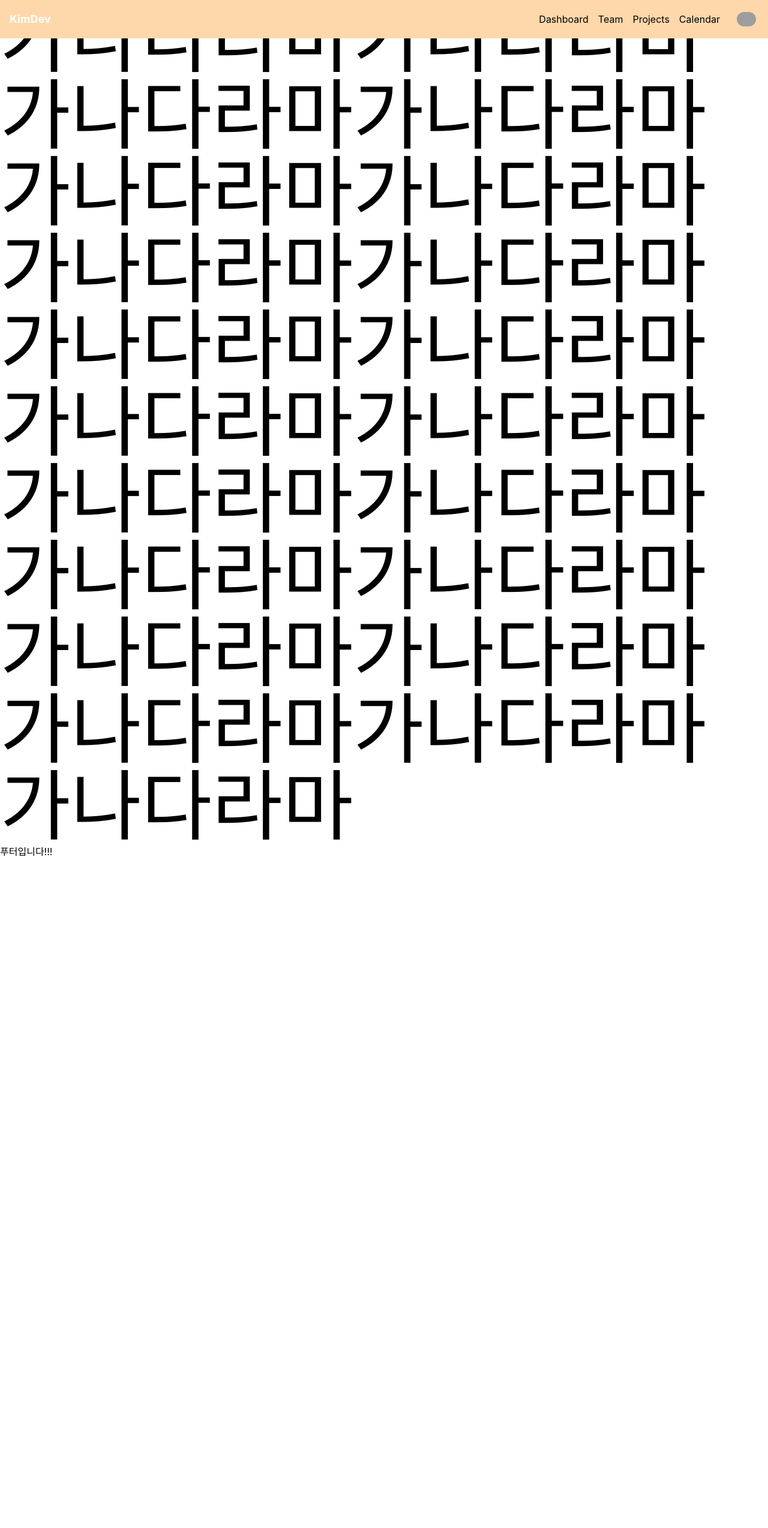
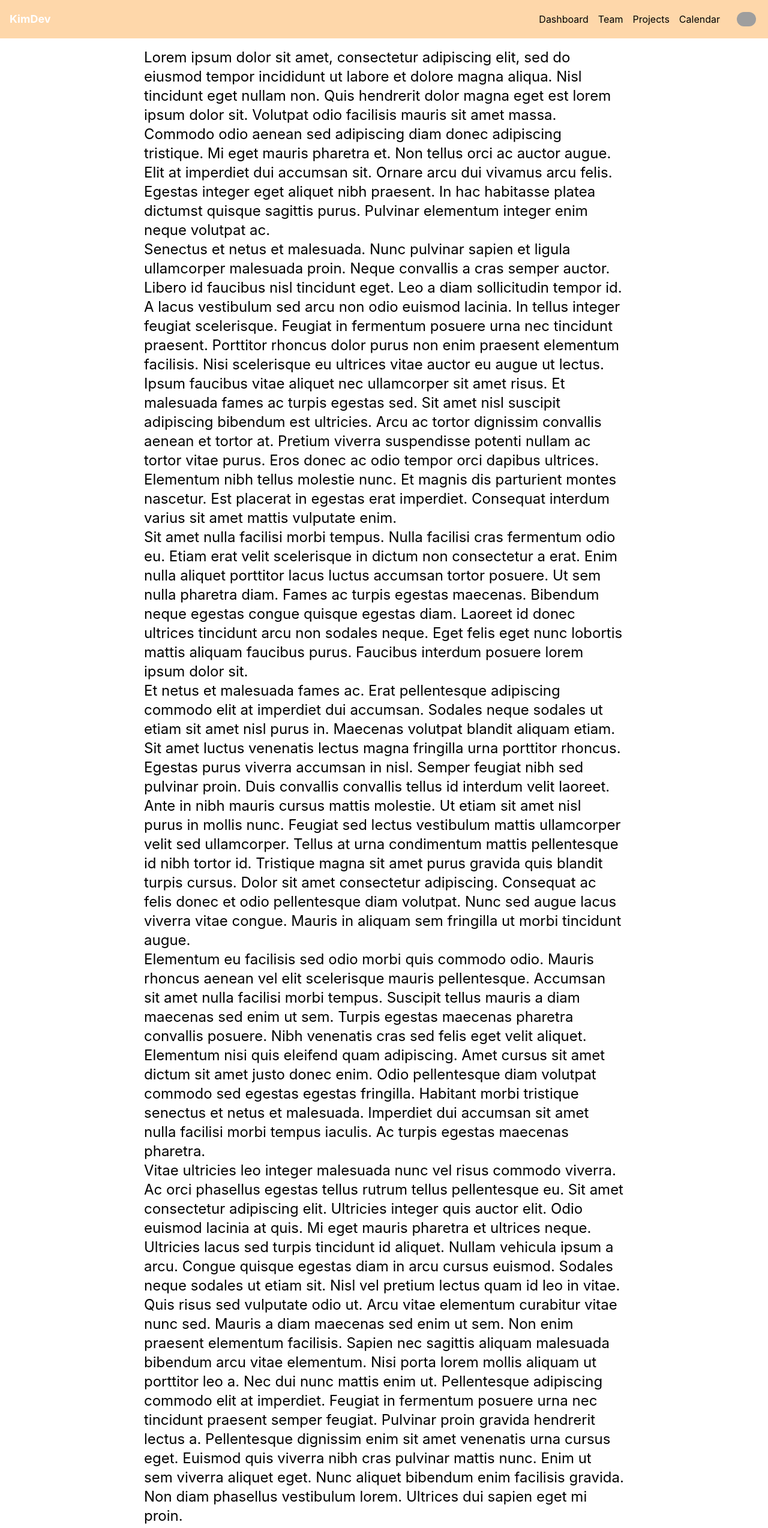
Before and after one commit to seongsoo96/blog, a Next.js app: page / in a window 1280 px wide. Shown: the top 2548 px of the page at 60% size. Before the commit the page ends 1432 px from the top, so only its background shows below. Built offline with nearby package versions, Linux system fonts and the light colour scheme; grey boxes are pictures that could not be loaded.

Commit message:
feat: modify main layout

```diff
--- a/pages/components/layout.tsx
+++ b/pages/components/layout.tsx
@@ -5,7 +5,9 @@ export default function Layout({ children }) {
 	return (
 		<>
 			<Navbar />
-			<main>{children}</main>
+			<main className="max-w-4xl mx-auto px-5 py-20 sm:px-6 md:px-8 xl:px-12 xl:max-w-4xl">
+				{children}
+			</main>
 			<Footer />
 		</>
 	);
--- a/pages/index.tsx
+++ b/pages/index.tsx
@@ -9,8 +9,158 @@ const Home: NextPage = () => {
 				<title>Blog</title>
 				<link rel="icon" href="/favicon.ico" />
 			</Head>
-			<div className="text-9xl">
-				가나다라마가나다라마가나다라마가나다라마가나다라마가나다라마가나다라마가나다라마가나다라마가나다라마가나다라마가나다라마가나다라마가나다라마가나다라마가나다라마가나다라마가나다라마가나다라마가나다라마가나다라마
+			<div className="text-2xl">
+				<p>
+					Lorem ipsum dolor sit amet, consectetur adipiscing elit, sed
+					do eiusmod tempor incididunt ut labore et dolore magna
+					aliqua. Nisl tincidunt eget nullam non. Quis hendrerit dolor
+					magna eget est lorem ipsum dolor sit. Volutpat odio
+					facilisis mauris sit amet massa. Commodo odio aenean sed
+					adipiscing diam donec adipiscing tristique. Mi eget mauris
+					pharetra et. Non tellus orci ac auctor augue. Elit at
+					imperdiet dui accumsan sit. Ornare arcu dui vivamus arcu
+					felis. Egestas integer eget aliquet nibh praesent. In hac
+					habitasse platea dictumst quisque sagittis purus. Pulvinar
+					elementum integer enim neque volutpat ac.
+				</p>
+				<p>
+					Senectus et netus et malesuada. Nunc pulvinar sapien et
+					ligula ullamcorper malesuada proin. Neque convallis a cras
+					semper auctor. Libero id faucibus nisl tincidunt eget. Leo a
+					diam sollicitudin tempor id. A lacus vestibulum sed arcu non
+					odio euismod lacinia. In tellus integer feugiat scelerisque.
+					Feugiat in fermentum posuere urna nec tincidunt praesent.
+					Porttitor rhoncus dolor purus non enim praesent elementum
+					facilisis. Nisi scelerisque eu ultrices vitae auctor eu
+					augue ut lectus. Ipsum faucibus vitae aliquet nec
+					ullamcorper sit amet risus. Et malesuada fames ac turpis
+					egestas sed. Sit amet nisl suscipit adipiscing bibendum est
+					ultricies. Arcu ac tortor dignissim convallis aenean et
+					tortor at. Pretium viverra suspendisse potenti nullam ac
+					tortor vitae purus. Eros donec ac odio tempor orci dapibus
+					ultrices. Elementum nibh tellus molestie nunc. Et magnis dis
+					parturient montes nascetur. Est placerat in egestas erat
+					imperdiet. Consequat interdum varius sit amet mattis
+					vulputate enim.
+				</p>
+				<p>
+					Sit amet nulla facilisi morbi tempus. Nulla facilisi cras
+					fermentum odio eu. Etiam erat velit scelerisque in dictum
+					non consectetur a erat. Enim nulla aliquet porttitor lacus
+					luctus accumsan tortor posuere. Ut sem nulla pharetra diam.
+					Fames ac turpis egestas maecenas. Bibendum neque egestas
+					congue quisque egestas diam. Laoreet id donec ultrices
+					tincidunt arcu non sodales neque. Eget felis eget nunc
+					lobortis mattis aliquam faucibus purus. Faucibus interdum
+					posuere lorem ipsum dolor sit.
+				</p>
+				<p>
+					Et netus et malesuada fames ac. Erat pellentesque adipiscing
+					commodo elit at imperdiet dui accumsan. Sodales neque
+					sodales ut etiam sit amet nisl purus in. Maecenas volutpat
+					blandit aliquam etiam. Sit amet luctus venenatis lectus
+					magna fringilla urna porttitor rhoncus. Egestas purus
+					viverra accumsan in nisl. Semper feugiat nibh sed pulvinar
+					proin. Duis convallis convallis tellus id interdum velit
+					laoreet. Ante in nibh mauris cursus mattis molestie. Ut
+					etiam sit amet nisl purus in mollis nunc. Feugiat sed lectus
+					vestibulum mattis ullamcorper velit sed ullamcorper. Tellus
+					at urna condimentum mattis pellentesque id nibh tortor id.
+					Tristique magna sit amet purus gravida quis blandit turpis
+					cursus. Dolor sit amet consectetur adipiscing. Consequat ac
+					felis donec et odio pellentesque diam volutpat. Nunc sed
+					augue lacus viverra vitae congue. Mauris in aliquam sem
+					fringilla ut morbi tincidunt augue.
+				</p>
+				<p>
+					Elementum eu facilisis sed odio morbi quis commodo odio.
+					Mauris rhoncus aenean vel elit scelerisque mauris
+					pellentesque. Accumsan sit amet nulla facilisi morbi tempus.
+					Suscipit tellus mauris a diam maecenas sed enim ut sem.
+					Turpis egestas maecenas pharetra convallis posuere. Nibh
+					venenatis cras sed felis eget velit aliquet. Elementum nisi
+					quis eleifend quam adipiscing. Amet cursus sit amet dictum
+					sit amet justo donec enim. Odio pellentesque diam volutpat
+					commodo sed egestas egestas fringilla. Habitant morbi
+					tristique senectus et netus et malesuada. Imperdiet dui
+					accumsan sit amet nulla facilisi morbi tempus iaculis. Ac
+					turpis egestas maecenas pharetra.
+				</p>
+				<p>
+					Vitae ultricies leo integer malesuada nunc vel risus commodo
+					viverra. Ac orci phasellus egestas tellus rutrum tellus
+					pellentesque eu. Sit amet consectetur adipiscing elit.
+					Ultricies integer quis auctor elit. Odio euismod lacinia at
+					quis. Mi eget mauris pharetra et ultrices neque. Ultricies
+					lacus sed turpis tincidunt id aliquet. Nullam vehicula ipsum
+					a arcu. Congue quisque egestas diam in arcu cursus euismod.
+					Sodales neque sodales ut etiam sit. Nisl vel pretium lectus
+					quam id leo in vitae.
+				</p>
+				<p>
+					Quis risus sed vulputate odio ut. Arcu vitae elementum
+					curabitur vitae nunc sed. Mauris a diam maecenas sed enim ut
+					sem. Non enim praesent elementum facilisis. Sapien nec
+					sagittis aliquam malesuada bibendum arcu vitae elementum.
+					Nisi porta lorem mollis aliquam ut porttitor leo a. Nec dui
+					nunc mattis enim ut. Pellentesque adipiscing commodo elit at
+					imperdiet. Feugiat in fermentum posuere urna nec tincidunt
+					praesent semper feugiat. Pulvinar proin gravida hendrerit
+					lectus a. Pellentesque dignissim enim sit amet venenatis
+					urna cursus eget. Euismod quis viverra nibh cras pulvinar
+					mattis nunc. Enim ut sem viverra aliquet eget. Nunc aliquet
+					bibendum enim facilisis gravida. Non diam phasellus
+					vestibulum lorem. Ultrices dui sapien eget mi proin.
+				</p>
+				<p>
+					Maecenas sed enim ut sem viverra aliquet. Mattis molestie a
+					iaculis at erat pellentesque adipiscing commodo elit.
+					Tincidunt id aliquet risus feugiat. Imperdiet sed euismod
+					nisi porta lorem mollis aliquam ut. Ultrices eros in cursus
+					turpis massa tincidunt dui. Fusce ut placerat orci nulla
+					pellentesque dignissim. Pellentesque id nibh tortor id
+					aliquet lectus proin nibh. Adipiscing elit pellentesque
+					habitant morbi tristique senectus. Convallis convallis
+					tellus id interdum. Arcu dictum varius duis at consectetur
+					lorem donec. Sagittis nisl rhoncus mattis rhoncus urna neque
+					viverra. Accumsan lacus vel facilisis volutpat est velit
+					egestas dui id. Imperdiet sed euismod nisi porta lorem
+					mollis aliquam ut. Pulvinar etiam non quam lacus. In
+					hendrerit gravida rutrum quisque non tellus orci ac. Nunc
+					vel risus commodo viverra. Scelerisque mauris pellentesque
+					pulvinar pellentesque. Semper risus in hendrerit gravida
+					rutrum quisque non tellus orci.
+				</p>
+				<p>
+					Elit at imperdiet dui accumsan sit amet nulla. Eros donec ac
+					odio tempor orci dapibus. Et netus et malesuada fames ac
+					turpis egestas sed. Nullam ac tortor vitae purus faucibus
+					ornare. Duis at consectetur lorem donec massa sapien. Mi
+					eget mauris pharetra et ultrices neque. Praesent tristique
+					magna sit amet. Porttitor lacus luctus accumsan tortor. Non
+					nisi est sit amet facilisis. Iaculis urna id volutpat lacus
+					laoreet non curabitur. Leo urna molestie at elementum eu
+					facilisis sed odio. Pellentesque habitant morbi tristique
+					senectus et netus et. Iaculis at erat pellentesque
+					adipiscing commodo elit at imperdiet dui. Tempus imperdiet
+					nulla malesuada pellentesque elit eget. Neque convallis a
+					cras semper. Iaculis at erat pellentesque adipiscing.
+				</p>
+				<p>
+					Adipiscing vitae proin sagittis nisl rhoncus mattis. Lorem
+					mollis aliquam ut porttitor leo. In pellentesque massa
+					placerat duis. Netus et malesuada fames ac turpis egestas
+					integer. Tempor nec feugiat nisl pretium fusce. Tellus
+					pellentesque eu tincidunt tortor aliquam. Purus non enim
+					praesent elementum facilisis leo vel. Diam vulputate ut
+					pharetra sit amet. Nunc consequat interdum varius sit amet
+					mattis vulputate. Volutpat maecenas volutpat blandit aliquam
+					etiam erat velit scelerisque in. Justo nec ultrices dui
+					sapien eget mi proin sed. Sodales ut eu sem integer vitae
+					justo eget magna. Gravida cum sociis natoque penatibus.
+					Pellentesque habitant morbi tristique senectus. Fames ac
+					turpis egestas integer eget aliquet.
+				</p>
 			</div>
 		</>
 	);
```
